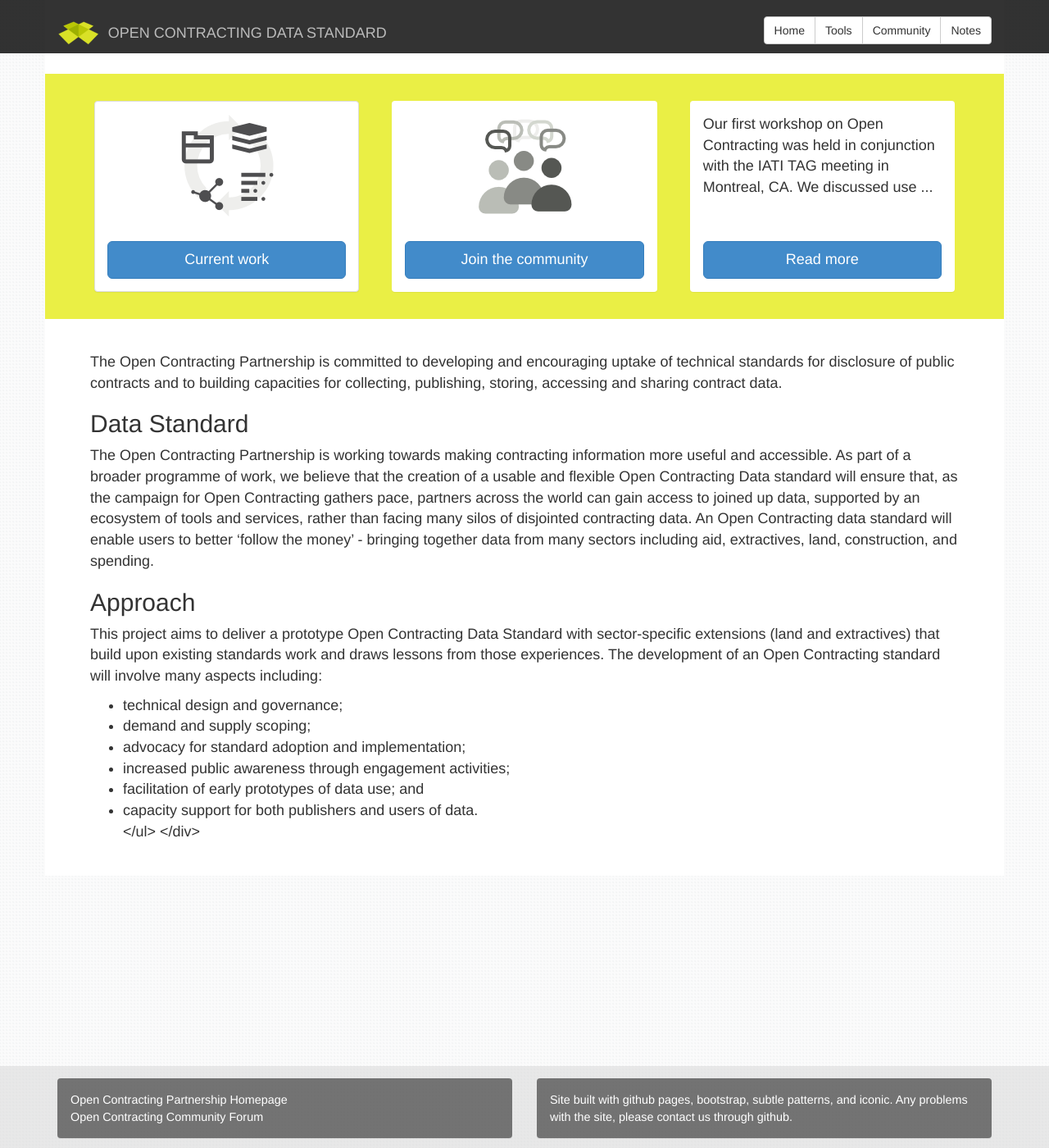
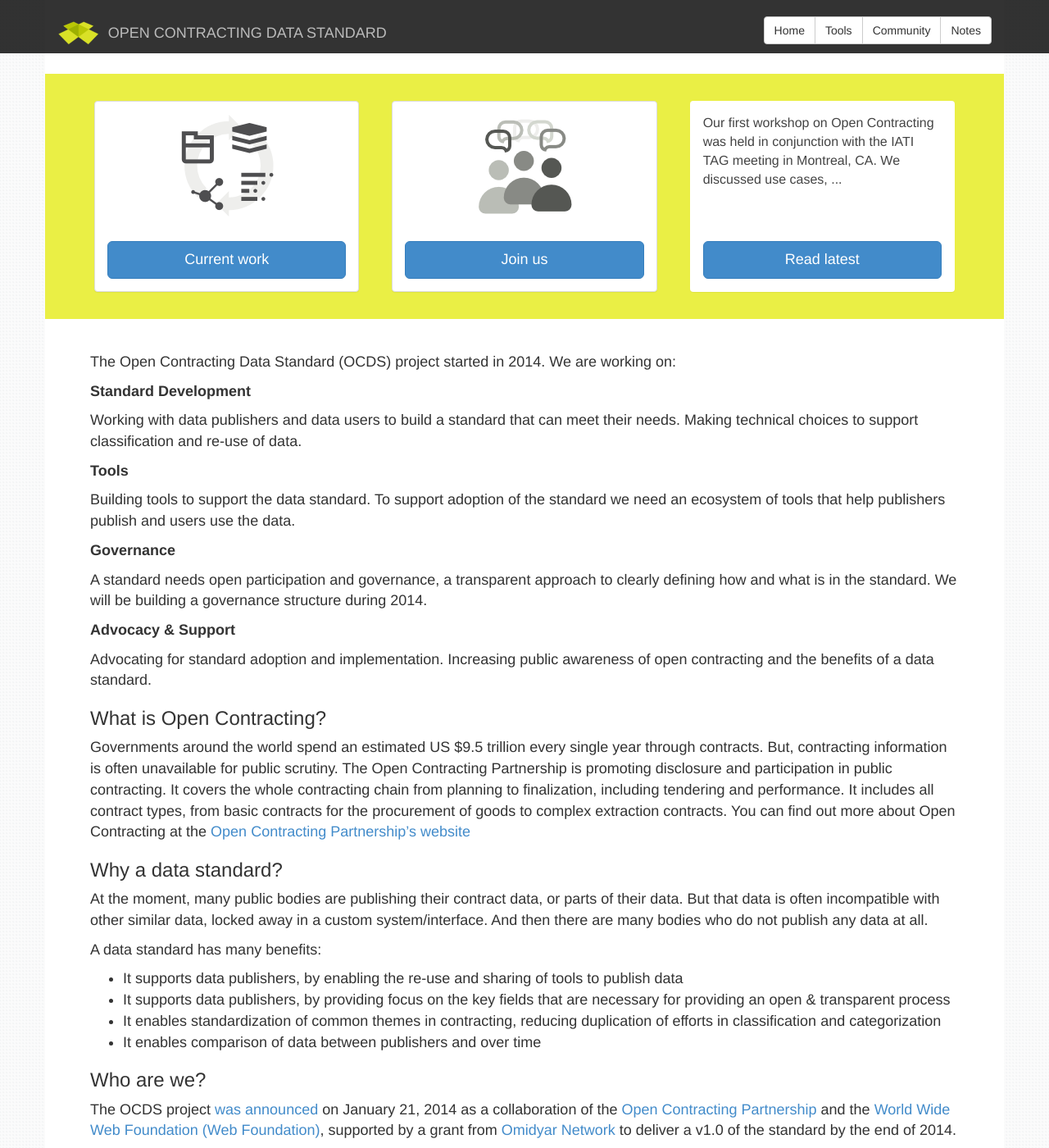
Before and after one commit to open-contracting/open-contracting.github.io, a Jekyll site: the page built from index.md, in a window 1280 px wide and 1400 px high. Shown: the whole window at 82% size. Built offline with Jekyll 4.4.1, drawn with Linux system fonts in a browser that asks for light colours; nearby versions of some CDN libraries; Markdown is read by kramdown in place of the engine named in the settings; some of the changed text lies outside the part shown.

Commit message:
Update homepage

```diff
--- a/_layouts/base.html
+++ b/_layouts/base.html
@@ -55,8 +55,8 @@
         <div class="row">
             <div class="col-md-6">
                 <div class="panel panel-inverse"><div class="panel-body">
-                        <p><a href="http://www.open-contracting.org/">Open Contracting Partnership Homepage</a></p>
-                        <p><a href="http://www.pro-act.org/">Open Contracting Community Forum</a></p>
+                        <p>The OCDS project is a collaboration of the <a href="http://www.open-contracting.org/home-v1">Open Contracting Partnership</a>,
+                        and the <a href="http://www.webfoundation.org">Web Foundation</a> funded by the <a href="http:///www.omidyar.com">Omidyar Network</a></p>
                 </div></div>
             </div>
             <div class="col-md-6">
--- /dev/null
+++ b/_layouts/home.html
@@ -0,0 +1,47 @@
+---
+layout: base
+---
+<div class="post-title">
+    <div class="row">
+        <div class="col-xs-4 iconic-block">
+            <a href="/pages/tools.html">
+                <div class="panel block panel-default">
+                    <div class="panel-body iconic">
+                        <img class="center-block" src="/assets/design/building.png"/>
+                    </div>
+                    <div class="panel-body iconic-button">
+                    <button class="btn btn-primary btn-lg" role="button">Current work</button>
+                    </div>
+                </div>
+            </a>
+        </div>
+        <div class="col-xs-4 iconic-block">
+            <a href="/pages/community.html">
+                <div class="panel block panel-default">
+                    <div class="panel-body iconic">
+                        <img class="center-block" src="/assets/design/community.png"/>
+                    </div>
+                    <div class="panel-body iconic-button">
+                        <button class="btn btn-primary btn-lg" role="button">Join us</button>
+                    </div>
+                 </div>
+             </a>
+        </div>
+        <div class="col-xs-4 iconic-block">
+            <a href="/pages/workshops/2014-01-Montreal/index.html">
+                <div class="panel block">
+                    <div class="panel-body iconic iconic-text">
+                        <p>Our first workshop on Open Contracting was held in conjunction with the IATI TAG meeting in Montreal, CA.
+                        We discussed use cases, ...</p>
+                    </div>
+                    <div class="panel-body iconic-button">
+                        <button class="btn btn-primary btn-lg" role="button">Read latest</button>
+                    </div>
+                </div>
+            </a>
+        </div>
+    </div>
+</div>
+<div class="post">
+{{ content }}
+</div>
--- a/css/custom.css
+++ b/css/custom.css
@@ -82,10 +82,19 @@ body {
 }
 
 .block > .iconic {
+    margin: 15px;
+    padding: 0;
     height: 125px;
-    min-height: 155px;
 }
 
+.iconic-block > a {
+    color: #444;
+    text-decoration: none;
+}
+
+.iconic-text {
+    font-size: 16px;
+}
 
 /***********************************
  * POSTS
@@ -164,17 +173,21 @@ body {
 
 .panel-inverse {
     margin-bottom: 0;
-    background: rgb(1, 1, 1);
-    background: rgba(1, 1, 1, .5);
+    background: rgb(0, 0, 0);
+    background: rgba(0, 0, 0, .5);
     color: white;
 }
 
 .panel-inverse a {
     color: white;
+    text-decoration: underline;
 }
 
 .panel-inverse a:hover {
-    text-decoration: underline;
+    text-decoration: none;
+    background: white;
+    color: rgb(0, 0, 0);
+    color: rgba(0, 0, 0, .5);
 }
 .panel-inverse > div > ul, .panel-inverse > div > p {
     margin-bottom: 0;
@@ -183,10 +196,22 @@ body {
 /***********************************
  * MEDIA
  ***********************************/
+@media (max-width: 1200px) {
+}
 
-@media (max-width: 470px) {
-    body {
+@media (max-width: 992px) {
+    .navbar-collapse.collapse > a {
         font-size: 14px;
+    }
+    .block > .iconic {
+        font-size: 14px;
+        overflow: hidden;
+    }
+    .iconic-button {
+        display: none
+    }
+    .iconic > img {
+        height: 100px;
     }
 }
 
@@ -194,11 +219,30 @@ body {
     .navbar > .container {
         padding-bottom: 20px;
     }
+    .block > .iconic {
+        height: auto;
+        min-height: inherit;
+    }
+    .block > .iconic-text {
+        line-height: 1.25;
+        height: 100px;
+    }
+    .col-xs-4 {
+        margin: 0;
+        padding: 0;
+    }
 }
 
-@media (max-width: 992px) {
-    .navbar-collapse.collapse > a {
+
+@media (max-width: 470px) {
+    body {
         font-size: 14px;
-        //display: none !important;
+    }
+    .iconic > img {
+        height: 75px;
+    }
+    .block > .iconic-text {
+        font-size: 12px;
+        height: 75px;
     }
 }
--- a/index.md
+++ b/index.md
@@ -1,62 +1,40 @@
 ---
-layout: base
+layout: home
 title: Welcome to the Open Contracting Data Standard Project
 ---
-<div class="post-title">
-    <div class="row">
-        <div class="col-md-4">
-            <div class="panel block panel-default">
-                <div class="panel-body iconic">
-                    <img class="center-block" src="/assets/design/building.png"/>
-                </div>
-                <div class="panel-body">
-                    <a href="/pages/tools.html" class="btn btn-primary btn-lg" role="button">Current work</a>
-                </div>
-            </div>
-        </div>
-        <div class="col-md-4">
-            <div class="panel block">
-                <div class="panel-body iconic">
-                    <img class="center-block" src="/assets/design/community.png"/>
-                </div>
-                <div class="panel-body">
-                    <a href="/pages/community.html" class="btn btn-primary btn-lg" role="button">Join the community</a>
-                </div>
-            </div>
-        </div>
-        <div class="col-md-4">
-            <div class="panel block">
-                <div class="panel-body iconic">
-                    Our first workshop on Open Contracting was held in conjunction with the IATI TAG meeting in Montreal, CA.
-                    We discussed use ...
-                </div>
-                <div class="panel-body">
-                    <a href="/pages/workshops/2014-01-Montreal/index.html" class="btn btn-primary btn-lg" role="button">Read more</a>
-                </div>
-            </div>
-        </div>
-    </div>
-</div>
-<div class="post">
-<p>
-The Open Contracting Partnership is committed to developing and encouraging uptake of technical standards for disclosure of public contracts and to building capacities for collecting, publishing, storing, accessing and sharing contract data.
-</p>
+The Open Contracting Data Standard (OCDS) project started in 2014. We are working on:
 
-<h2>Data Standard</h2>
-<p>
-The Open Contracting Partnership is working towards making contracting information more useful and accessible. As part of a broader programme of work,  we believe that the creation of a usable and flexible Open Contracting Data standard will ensure that, as the campaign for Open Contracting gathers pace, partners across the world can gain access to joined up data, supported by an ecosystem of tools and services, rather than facing many silos of disjointed contracting data. An Open Contracting data standard will enable users to better ‘follow the money’ - bringing together data from many sectors including aid, extractives, land, construction, and spending.
-</p>
+**Standard Development**
 
-<h2>Approach</h2>
-<p>
-This project aims to deliver a prototype Open Contracting Data Standard with sector-specific extensions (land and extractives) that build upon existing standards work and draws lessons from those experiences. The development of an Open Contracting standard will involve many aspects including:
-</p>
-<ul>
-<li>technical design and governance;
-<li>demand and supply scoping;</li>
-<li>advocacy for standard adoption and implementation;</li>
-<li>increased public awareness through engagement activities;</li>
-<li>facilitation of early prototypes of data use; and</li>
-<li>capacity support for both publishers and users of data.</li>
-</ul>
-</div>
+Working with data publishers and data users to build a standard that can meet their needs. Making technical choices to support classification and re-use of data.
+
+**Tools**
+
+Building tools to support the data standard. To support adoption of the standard we need an ecosystem of tools that help publishers publish and users use the data.
+
+**Governance**
+
+A standard needs open participation and governance, a transparent approach to clearly defining how and what is in the standard. We will be building a governance structure during 2014.
+
+**Advocacy & Support**
+
+Advocating for standard adoption and implementation. Increasing public awareness of open contracting and the benefits of a data standard.
+
+
+###What is Open Contracting?
+Governments around the world spend an estimated US $9.5 trillion every single year through contracts. But, contracting information is often unavailable for public scrutiny. The Open Contracting Partnership is promoting disclosure and participation in public contracting. It covers the whole contracting chain from planning to finalization, including tendering and performance. It includes all contract types, from basic contracts for the procurement of goods to complex extraction contracts. You can find out more about Open Contracting at the [Open Contracting Partnership's website](http://www.open-contracting.org/home-v1)
+
+###Why a data standard?
+At the moment, many public bodies are publishing their contract data, or parts of their data. But that data is often incompatible with other similar data, locked away in a custom system/interface. And then there are many bodies who do not publish any data at all.
+
+A data standard has many benefits:
+
+* It supports data publishers, by enabling the re-use and sharing of tools to publish data
+* It supports data publishers, by providing focus on the key fields that are necessary for providing an open &  transparent process
+* It enables standardization of common themes in contracting, reducing duplication of efforts in classification and categorization
+* It enables comparison of data between publishers and over time
+
+###Who are we?
+The OCDS project [was announced](http://www.webfoundation.org/2014/01/web-foundation-to-develop-first-ever-open-contracting-data-standard/) on January 21, 2014 as a collaboration of the [Open Contracting Partnership](http://www.open-contracting.org/home-v1) and the [World Wide Web Foundation (Web Foundation)](http://www.webfoundation.org), supported by a grant from [Omidyar Network](http://www.omidyar.com/) to deliver a v1.0 of the standard by the end of 2014.
+
+For the Open Contracting Data Standard to be successful, we need to build a diverse and sustainable community. As such all the work of the OCDS project will be open and transparent and we hope you will [join us](pages/community.html)!
```
